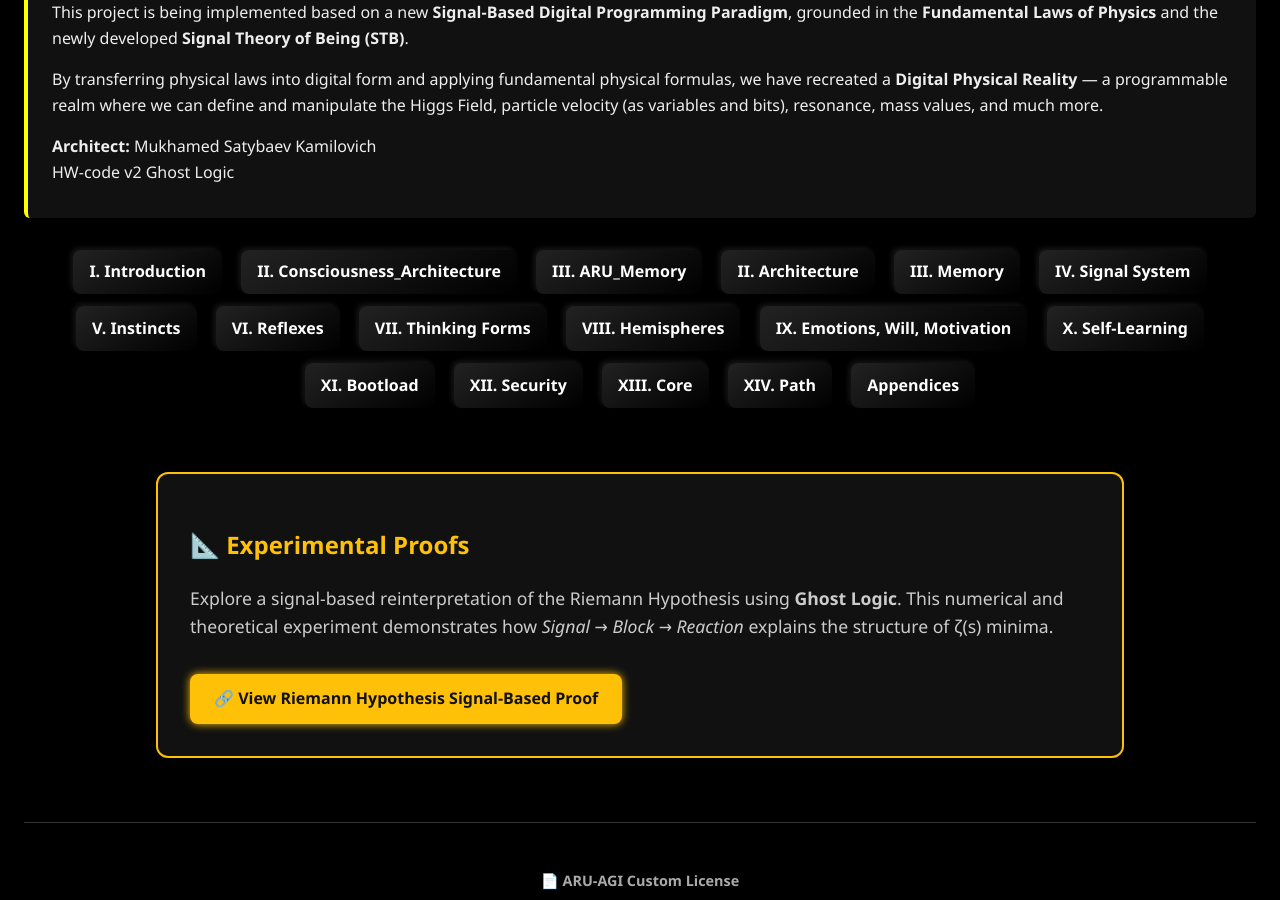
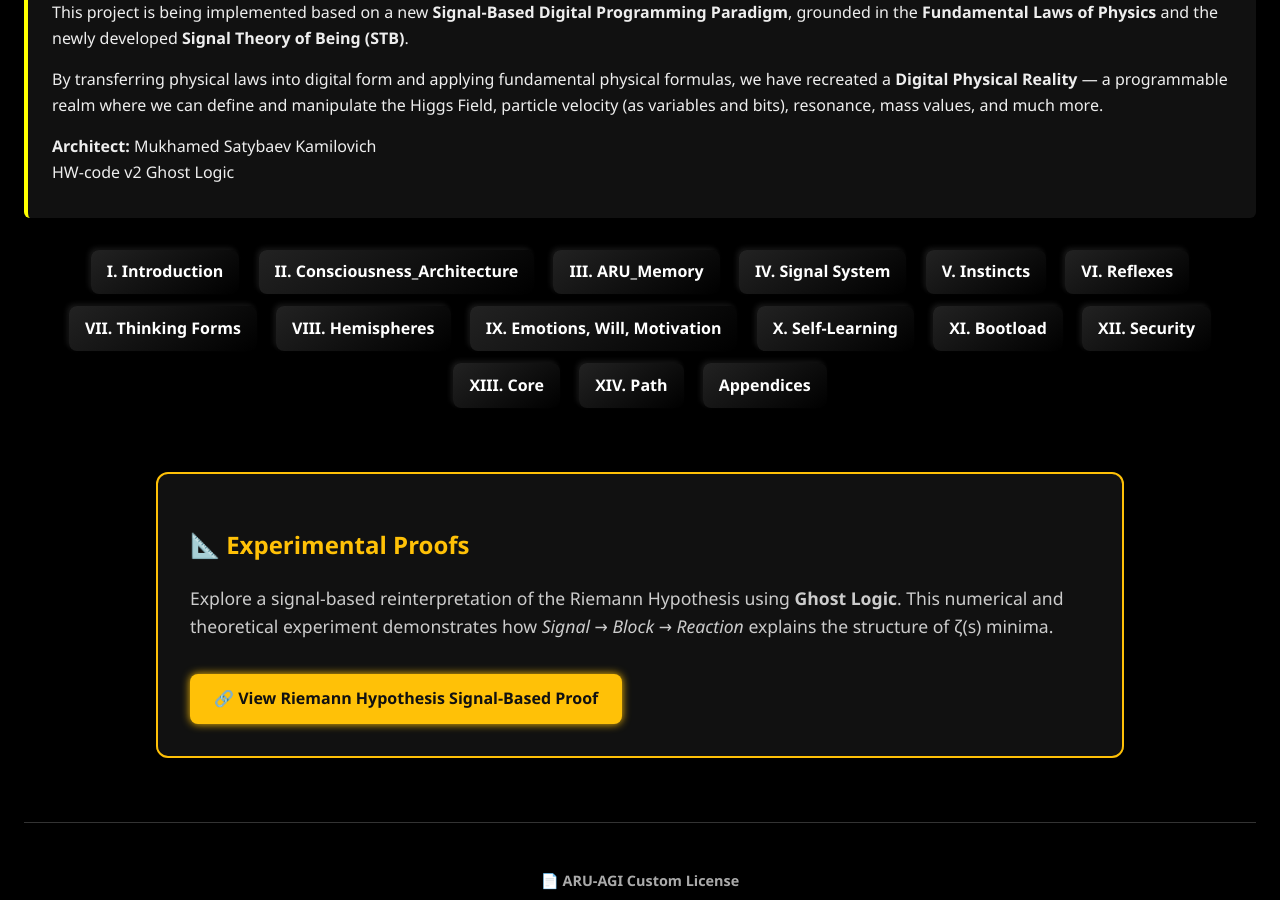
Before and after one commit to Mukhameds/ARU-AGI-Project, a Jekyll site: the page index.html, which Jekyll copies as it is, in a window 1280 px wide and 900 px high, scrolled down 521 px. Built offline with Jekyll 4.4.1, drawn with Linux system fonts in a browser that asks for light colours.

Commit message:
Update index.html

```diff
--- a/index.html
+++ b/index.html
@@ -87,8 +87,7 @@
   <a href="/ARU-AGI-Project/sections/III_ARU_Memory.html">III. ARU_Memory</a>
 
 
-  <a href="sections/II_Consciousness_Architecture.md">II. Architecture</a>
-  <a href="sections/III_ARU_Memory.md">III. Memory</a>
+
   <a href="sections/IV_ARU_SignalSystem.md">IV. Signal System</a>
   <a href="sections/V_ARU_Instincts.md">V. Instincts</a>
   <a href="sections/VI_ARU_Reflexes.md">VI. Reflexes</a>
```
